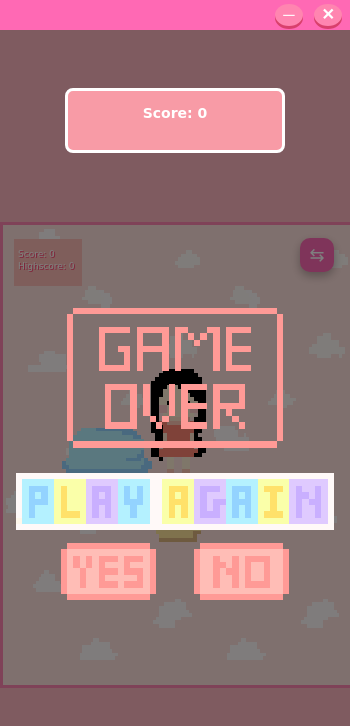
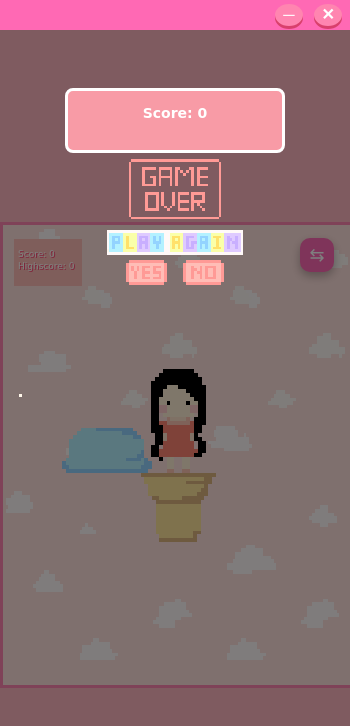
Before and after one commit to linntiffanyyy/Icecream_Stack_Game, an Electron app: page docs/index.html in a window 350 px wide. Both pictures are taken after a click on the button 175 px from the left and 529 px from the top of the page. Drawn offline with Linux system fonts and the light colour scheme.

Commit message:
Add files via upload

```diff
--- a/docs/style.css
+++ b/docs/style.css
@@ -242,7 +242,7 @@ body.web-mode #titlebar {
   align-items: flex-start;
   justify-content: center;
   padding-top: 58px;
-  background: url('./assets/Endscreen.png') center 17px / cover no-repeat;
+  background: url('./assets/Endscreen.png') center 17px / contain no-repeat;
   background-color: rgba(0, 0, 0, 0.5);
   z-index: 100;
   -webkit-app-region: no-drag;
```
